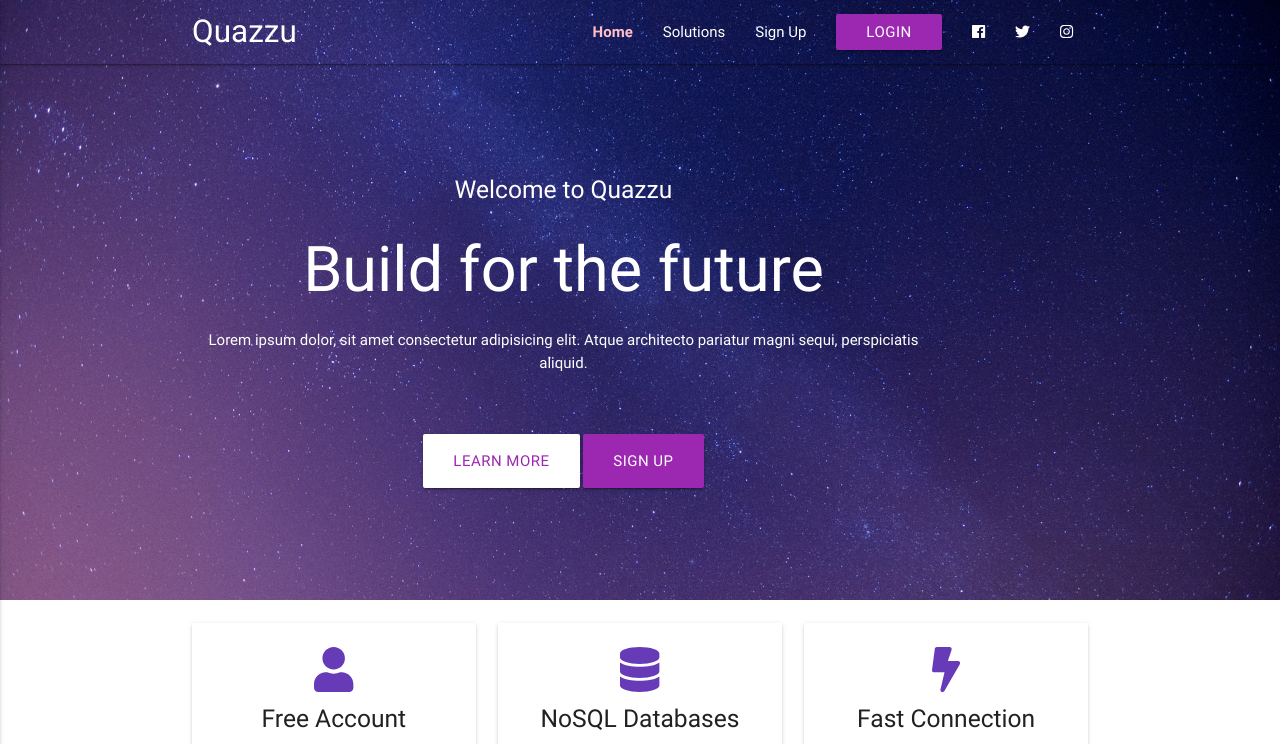
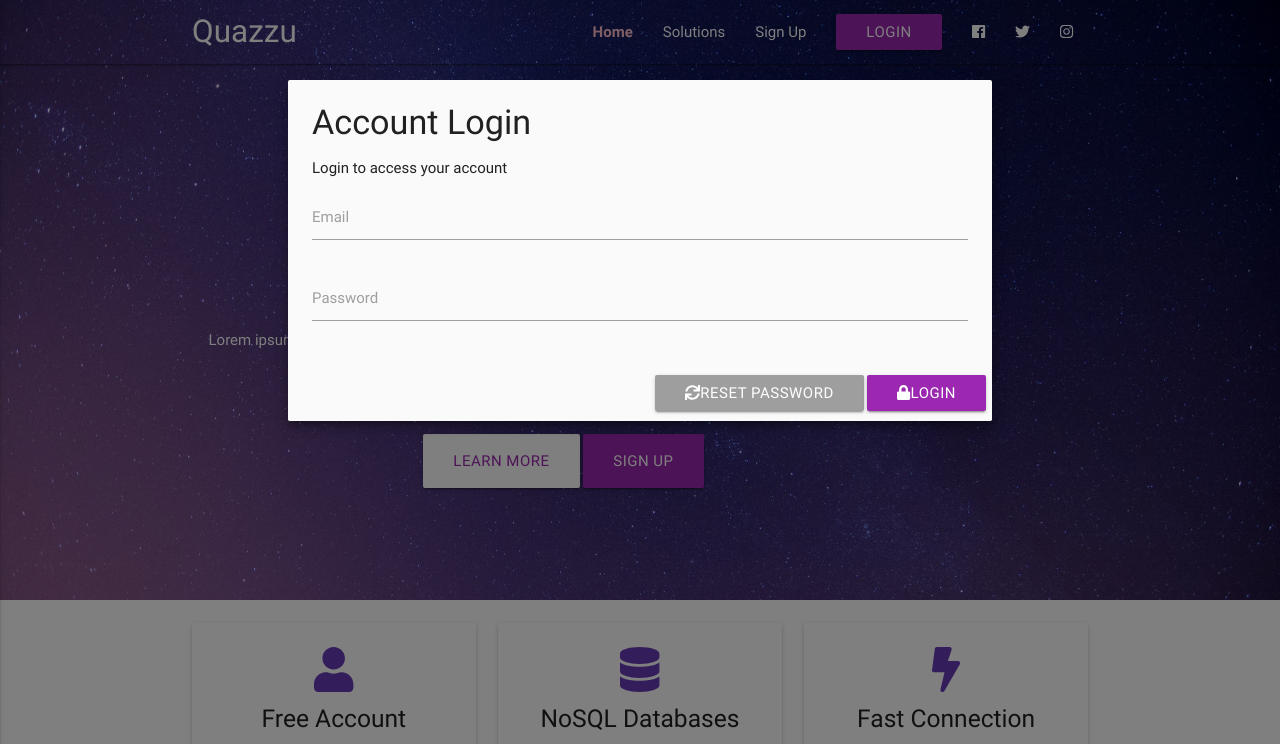
Before and after one commit to geoklown/quazzu_demo, a plain HTML site: page index.html in a window 1280 px wide. Both pictures are taken after a click on the link "LOGIN". Shown: the top 744 px of the page. Drawn offline with nearby package versions, Linux system fonts and the light colour scheme.

Commit message:
Login Modal

```diff
--- a/index.html
+++ b/index.html
@@ -34,7 +34,7 @@
               <a href="signup.html">Sign Up</a>
             </li>
             <li>
-              <a href="#" class="btn purple">Login</a>
+              <a href="#login-modal" class="btn purple modal-trigger">Login</a>
             </li>
             <li>
               <a href="https://facebook.com">
@@ -295,6 +295,34 @@
   </footer>
 
 
+  <!--Login Modal-->
+
+  <div id="login-modal" class="modal">
+    <div class="modal-content">
+      <h4>Account Login</h4>
+      <p>Login to access your account</p>
+      <form>
+        <div class="input-field">
+          <input type="email" id="email">
+          <label for="email">Email</label>
+        </div>
+      </form>
+      <form>
+        <div class="input-field">
+          <input type="password" id="password">
+          <label for="password">Password</label>
+        </div>
+      </form>
+    </div>
+    <div class="modal-footer">
+      <a href="#" class="modal-action modal-close btn grey">
+        <i class="fa fa-sync"></i>Reset Password</a>
+      <a href="#" class="modal-action modal-close btn purple">
+        <i class="fa fa-lock"></i>Login</a>
+    </div>
+  </div>
+
+
   <!--Import jQuery before materialize.js-->
   <script type="text/javascript" src="https://code.jquery.com/jquery-3.2.1.min.js"></script>
   <script type="text/javascript" src="js/materialize.min.js"></script>
@@ -305,6 +333,7 @@
         fullWidth: true
       });
       $('.button-collapse').sideNav();
+      $('.modal').modal();
     });
   </script>
 </body>
```
